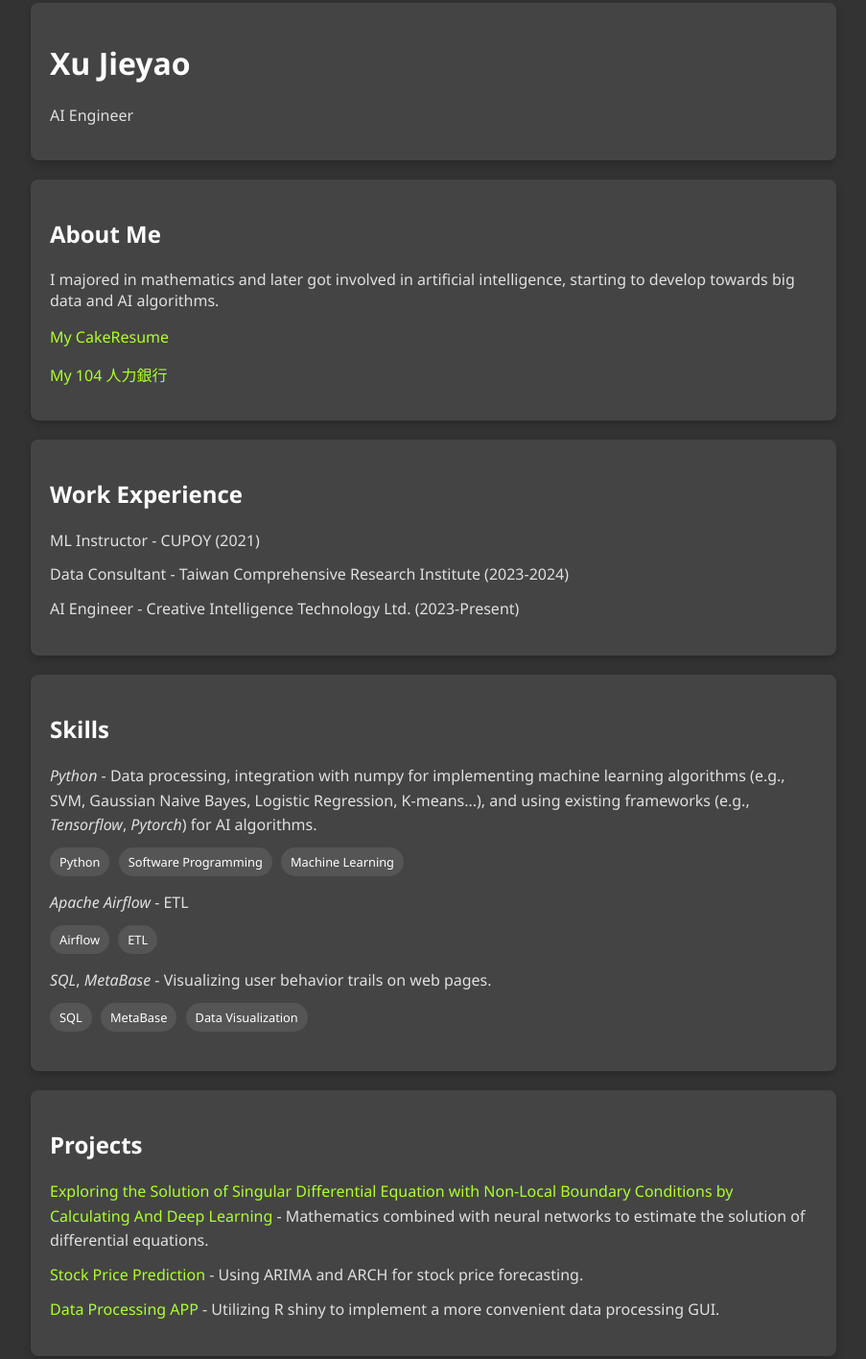
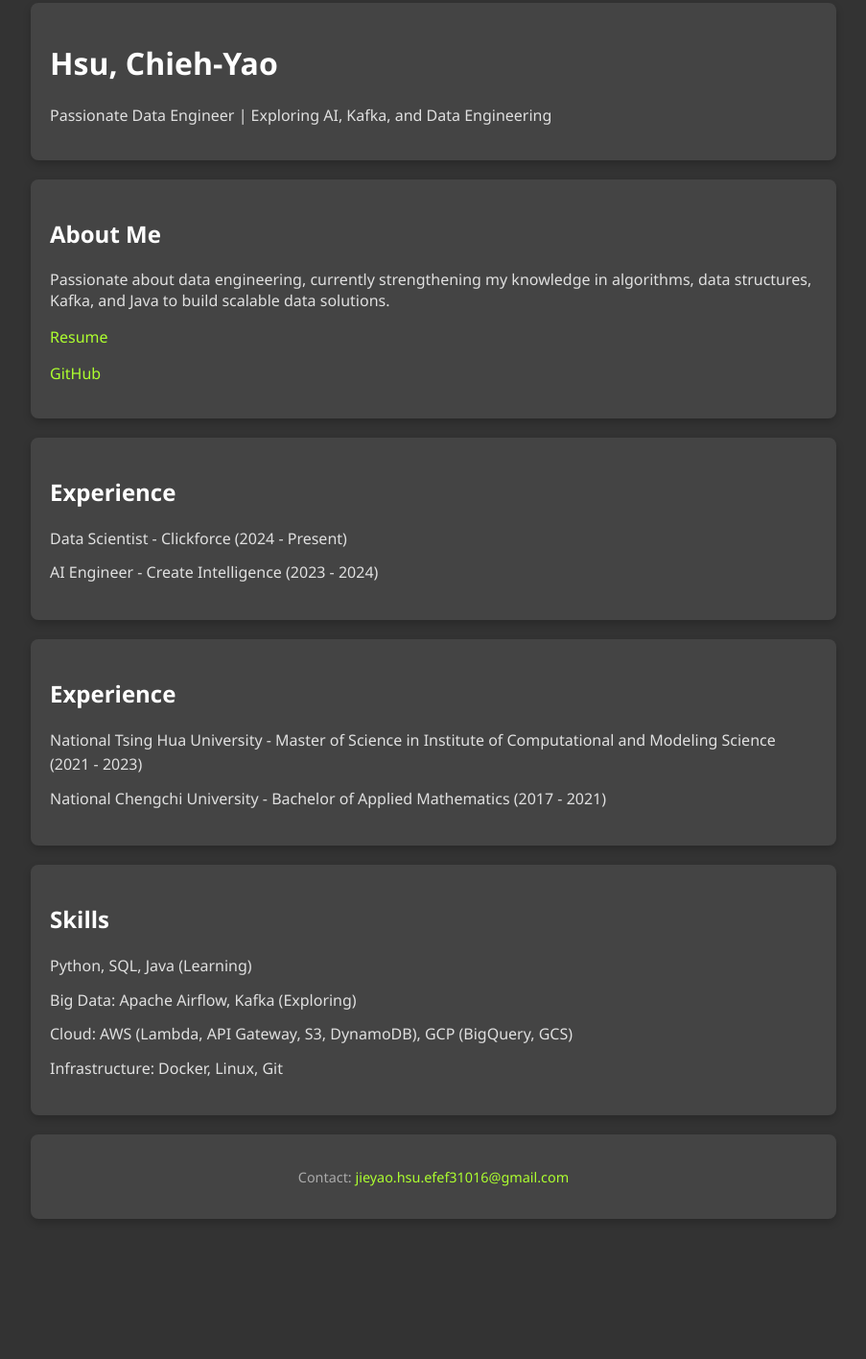
Before and after one commit to jieyao-MilestoneHub/Profile, a plain HTML site: page index.html in a window 1280 px wide. Shown: the part 17-1433 px from the top of the page at 96% size, without its empty margins (188-1091 px from the left). After the commit the page ends 1307 px from the top, so only its background shows below. Drawn offline with Linux system fonts and the light colour scheme.

Commit message:
feat: Personal Profile with edition 2.

```diff
--- a/index.html
+++ b/index.html
@@ -3,67 +3,50 @@
 <head>
     <meta charset="UTF-8">
     <meta name="viewport" content="width=device-width, initial-scale=1.0">
-    <title>Profile - Xu Jieyao</title>
+    <title>Hsu, Chieh-Yao - Data Engineer</title>
     <link rel="stylesheet" href="css/style.css">
 </head>
 <body>
     <header>
-        <h1>Xu Jieyao</h1>
-        <p>AI Engineer</p>
+        <h1>Hsu, Chieh-Yao</h1>
+        <p>Passionate Data Engineer | Exploring AI, Kafka, and Data Engineering</p>
     </header>
+
     <section id="about">
         <h2>About Me</h2>
-        <p>I majored in mathematics and later got involved in artificial intelligence, starting to develop towards big data and AI algorithms.</p>
-        <p><a href=https://www.cakeresume.com/pdf/s--dwb1kOmvhm8hIXSTNMjJug--/ORYxo.pdf target="_blank">My CakeResume</a></p>
-        <p><a href=https://pda.104.com.tw/profile/share/5e2eGCehqC4fHvlBGgoeHzaHqgzMO8EV target="_blank">My 104 人力銀行</a></p>
+        <p>Passionate about data engineering, currently strengthening my knowledge in algorithms, data structures, Kafka, and Java to build scalable data solutions.</p>
+        <p><a href="https://drive.google.com/file/d/1fcxd1u6U6bAOYbn6eQAETk8tWody5azT/view?usp=sharing" target="_blank">Resume</a></p>
+        <p><a href="https://github.com/jieyao-MilestoneHub" target="_blank">GitHub</a></p>
     </section>
+
     <section id="experience">
-        <h2>Work Experience</h2>
+        <h2>Experience</h2>
         <ul>
-            <li>ML Instructor - CUPOY (2021)</li>
-            <li>Data Consultant - Taiwan Comprehensive Research Institute (2023-2024)</li>
-            <li>AI Engineer - Creative Intelligence Technology Ltd. (2023-Present)</li>
+            <li>Data Scientist - Clickforce (2024 - Present)</li>
+            <li>AI Engineer - Create Intelligence (2023 - 2024)</li>
         </ul>
     </section>
-    <section id="skills">
-        <h2><strong>Skills</strong></h2>
+
+    <section id="education">
+        <h2>Experience</h2>
         <ul>
-            <li>
-                <em>Python</em> - Data processing, integration with numpy for implementing machine learning algorithms (e.g., SVM, Gaussian Naive Bayes, Logistic Regression, K-means...), and using existing frameworks (e.g., <em>Tensorflow</em>, <em>Pytorch</em>) for AI algorithms.
-                <div class="tags">
-                    <span class="tag">Python</span>
-                    <span class="tag">Software Programming</span>
-                    <span class="tag">Machine Learning</span>
-                </div>
-            </li>
-            <li>
-                <em>Apache Airflow</em> - ETL
-                <div class="tags">
-                    <span class="tag">Airflow</span>
-                    <span class="tag">ETL</span>
-                </div>
-            </li>
-            <li>
-                <em>SQL</em>, <em>MetaBase</em> - Visualizing user behavior trails on web pages.
-                <div class="tags">
-                    <span class="tag">SQL</span>
-                    <span class="tag">MetaBase</span>
-                    <span class="tag">Data Visualization</span>
-                </div>
-            </li>
+            <li>National Tsing Hua University - Master of Science in Institute of Computational and Modeling Science (2021 - 2023)</li>
+            <li>National Chengchi University - Bachelor of Applied Mathematics (2017 - 2021)</li>
         </ul>
     </section>
-    <section id="projects">
-        <h2>Projects</h2>
+
+    <section id="skills">
+        <h2>Skills</h2>
         <ul>
-            <li><a href="https://drive.google.com/file/d/1Rp76h-CWM7fnZdwsltBCreFy8J_HsjiP/view" target="_blank">Exploring the Solution of Singular Differential Equation with Non-Local Boundary Conditions by Calculating And Deep Learning</a> - Mathematics combined with neural networks to estimate the solution of differential equations.</li>
-            <li><a href="https://github.com/efef31016/SUBJECT/tree/main/Time%20Series" target="_blank">Stock Price Prediction</a> - Using ARIMA and ARCH for stock price forecasting.</li>
-            <li><a href="https://github.com/efef31016/SUBJECT/tree/main/Statistics%20Computation" target="_blank">Data Processing APP</a> - Utilizing R shiny to implement a more convenient data processing GUI.</li>
+            <li>Python, SQL, Java (Learning)</li>
+            <li>Big Data: Apache Airflow, Kafka (Exploring)</li>
+            <li>Cloud: AWS (Lambda, API Gateway, S3, DynamoDB), GCP (BigQuery, GCS)</li>
+            <li>Infrastructure: Docker, Linux, Git</li>
         </ul>
     </section>
+
     <footer>
-        <p>Contact: <a href="mailto:yhocotw31016@gmail.com">yhocotw31016@gmail.com</a></p>
+        <p>Contact: <a href="mailto:jieyao.hsu.efef31016@gmail.com">jieyao.hsu.efef31016@gmail.com</a></p>
     </footer>
-    <script src="js/script.js"></script>
 </body>
 </html>
```
Also changed, not shown: 1 other file.
